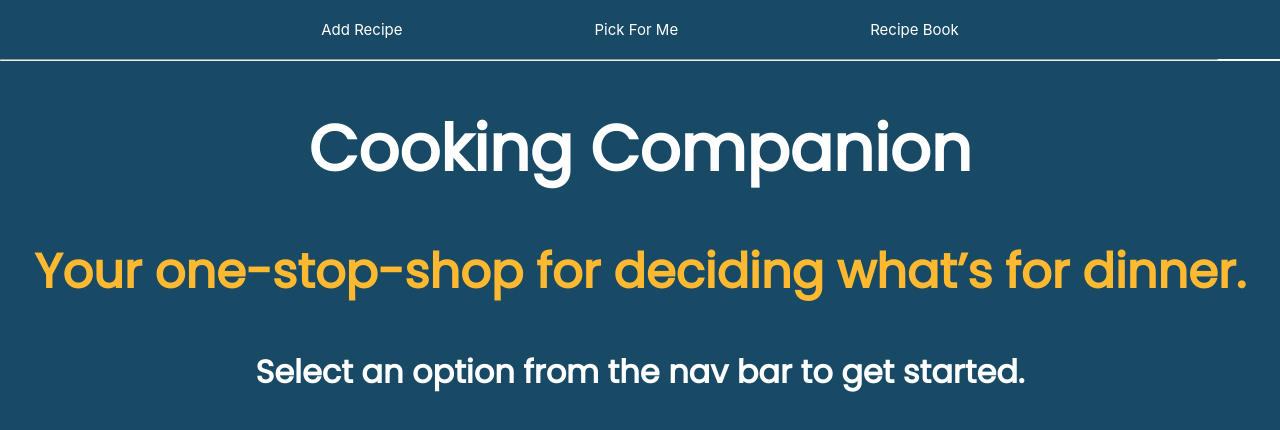
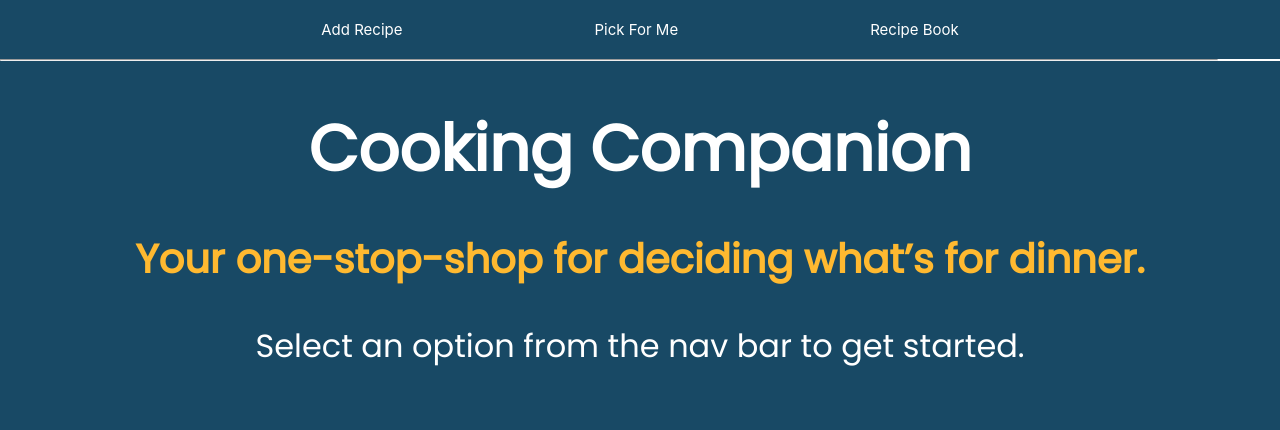
Before and after one commit to AvaDeLaCruz/select-for-me, a React (Create React App) app: page / in a window 1280 px wide. Shown: the top 430 px of the page. Built offline with nearby package versions, Linux system fonts and the light colour scheme.

Commit message:
change font sizes and weights

```diff
--- a/src/App.js
+++ b/src/App.js
@@ -13,14 +13,14 @@ export default class App extends React.Component {
   render() {
     return (
       <Router>
-        <ul class="navbar">
-          <li class="left-nav">
+        <ul className="navbar">
+          <li className="left-nav">
             <NavLink to="/add">Add Recipe</NavLink>
           </li>
           <li>
             <NavLink to="/pick">Pick For Me</NavLink>
           </li>
-          <li class="right-nav">
+          <li className="right-nav">
             <NavLink to="/book">Recipe Book</NavLink>
           </li>
         </ul>
--- a/src/HomePage.css
+++ b/src/HomePage.css
@@ -9,9 +9,10 @@
 }
 
 .homePage h1 {
-  font-size: 8vh;
+  font-size: 10vh;
   margin-bottom: 20px;
   padding-top: 25vh;
+  font-weight: bolder;
 }
 
 @media only screen and (max-device-width: 1024px) {
@@ -23,11 +24,13 @@
 }
 
 .homePage h2 {
-  font-size: 6vh;
+  font-size: 5vh;
+  font-weight: 600;
 }
 
 .homePage h3 {
   margin-bottom: 0;
   font-size: 4vh;
+  font-weight: 200;
   /* padding-bottom: 15%; */
 }
--- a/src/HomePage.js
+++ b/src/HomePage.js
@@ -2,7 +2,7 @@ import React from "react";
 import "./HomePage.css";
 export default function HomePage() {
   return (
-    <div class="homePage">
+    <div className="homePage">
       <h1>Cooking Companion</h1>
       <h2>Your one-stop-shop for deciding what’s for dinner.</h2>
       <h3>Select an option from the nav bar to get started.</h3>
```
